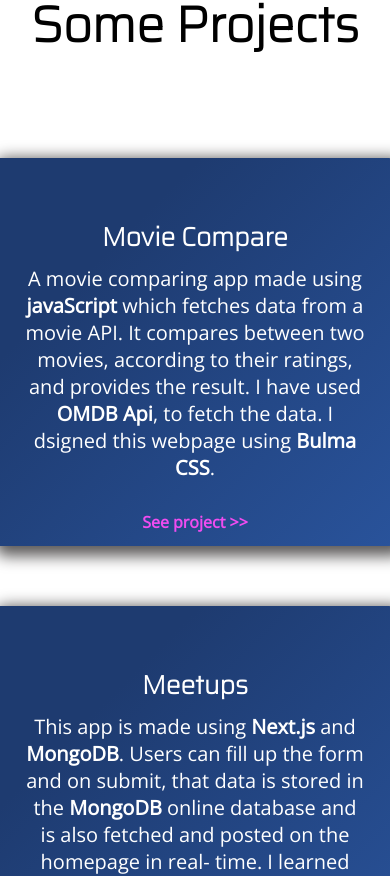
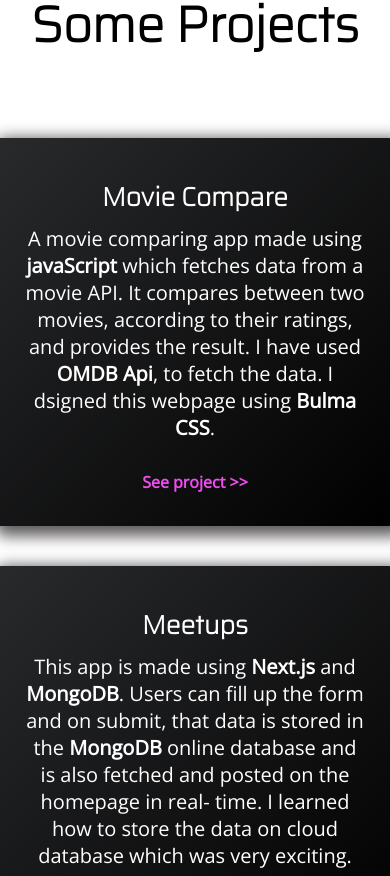
Before and after one commit to bhubhik/portfolio, a Next.js app: page / in a window 390 px wide. Shown: the part 2690-3566 px from the top of the page. Built offline with nearby package versions, Linux system fonts and the light colour scheme; a web font is replaced by a local one.

Commit message:
Color mobile

```diff
--- a/src/components/ProjectBody.module.css
+++ b/src/components/ProjectBody.module.css
@@ -145,10 +145,13 @@
     border: none;
     width: 400px;
     margin: 0;
-    margin-top: 60px;
+    margin-top: 40px;
 
-    background-color: #29539b;
-    background-image: linear-gradient(315deg, #29539b 0%, #1e3b70 74%);
+    background: #292a2c;
+    background: -moz-linear-gradient(-45deg, #292a2c 0%, #000000 100%);
+    background: -webkit-linear-gradient(-45deg, #292a2c 0%, #000000 100%);
+    background: linear-gradient(135deg, #292a2c 0%, #000000 100%);
+    filter: progid:DXImageTransform.Microsoft.gradient( startColorstr='#45484d', endColorstr='#000000',GradientType=1 );
   }
   .display {
     display: grid;
@@ -162,7 +165,6 @@
     justify-content: center;
   }
   .description h1 {
-    margin-top: 45px;
     margin-bottom: 8px;
     font-size: 26px;
   }
@@ -177,4 +179,7 @@
     text-align: center;
     font-size: 16px;
   }
+  .projectBody h3 {
+    margin-top: 40px;
+  }
 }
```
